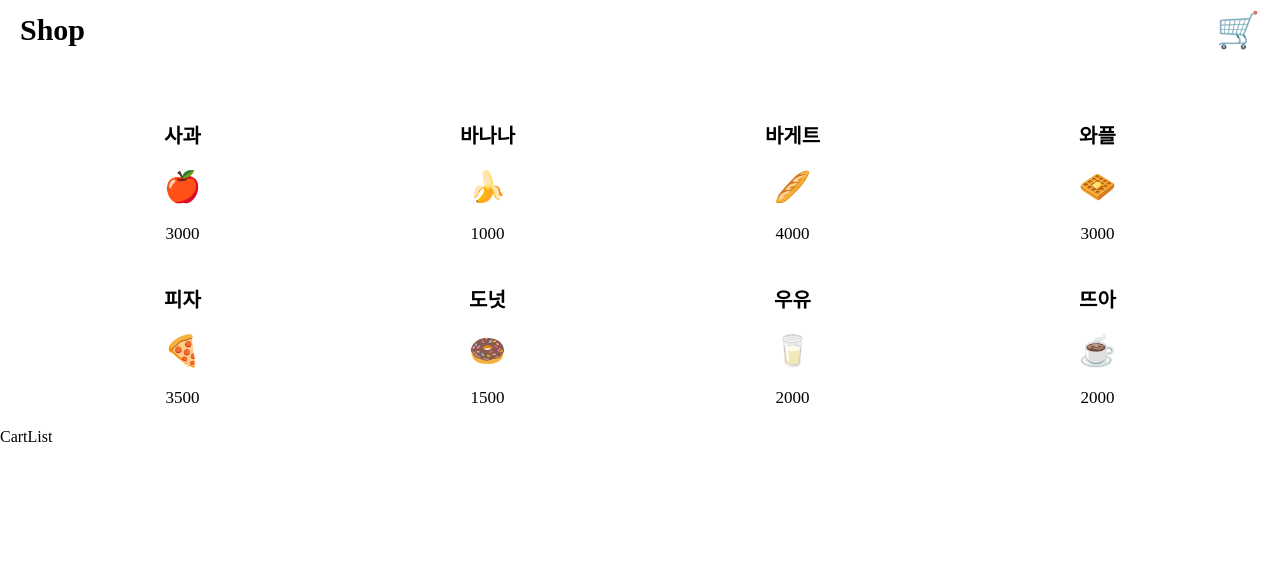
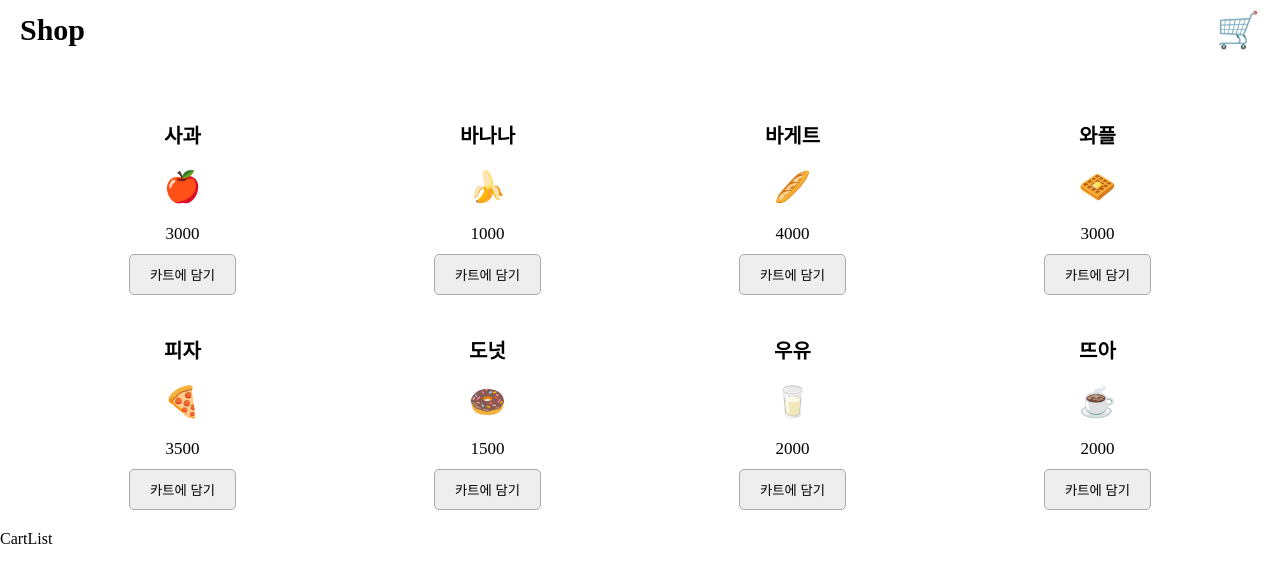
Before and after one commit to dain9812/shopping-cart, a React (Create React App) app: page / in a window 1280 px wide. Shown: the top 582 px of the page. Built offline with nearby package versions, Linux system fonts and the light colour scheme.

Commit message:
feat: 상품 카트 추가 버튼 생성

```diff
--- a/src/components/ProductListItem.jsx
+++ b/src/components/ProductListItem.jsx
@@ -29,6 +29,15 @@ const Product = styled.span`
 
 const Price = styled.span`
   font-size: 17px;
+  padding-bottom: 10px;
+`;
+
+const Button = styled.button`
+  cursor: pointer;
+  background: #eee;
+  border: 1px solid #aaa;
+  padding: 10px 20px;
+  border-radius: 5px;
 `;
 
 const ProductListItem = ({ item }) => {
@@ -37,6 +46,7 @@ const ProductListItem = ({ item }) => {
       <Name>{item.name}</Name>
       <Product>{item.product}</Product>
       <Price>{item.price}</Price>
+      <Button>카트에 담기</Button>
     </Item>
   );
 };
```
